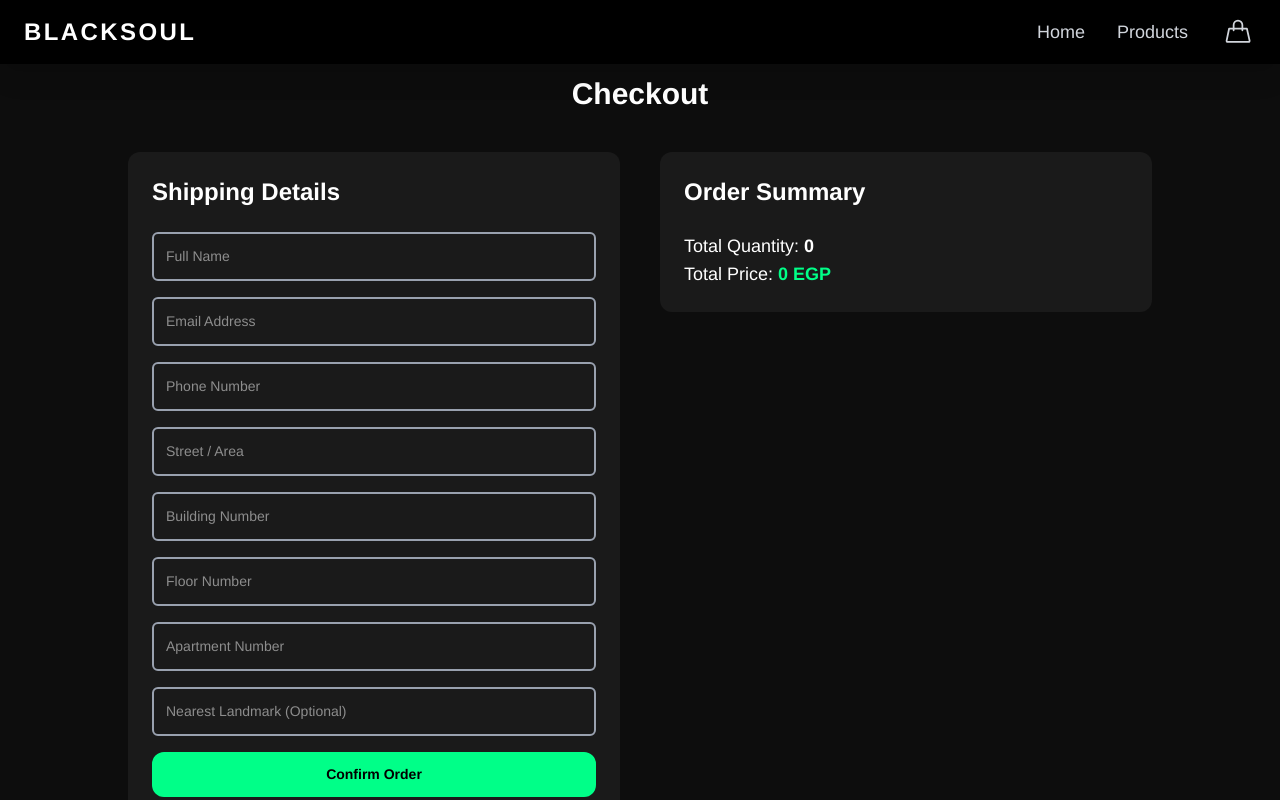
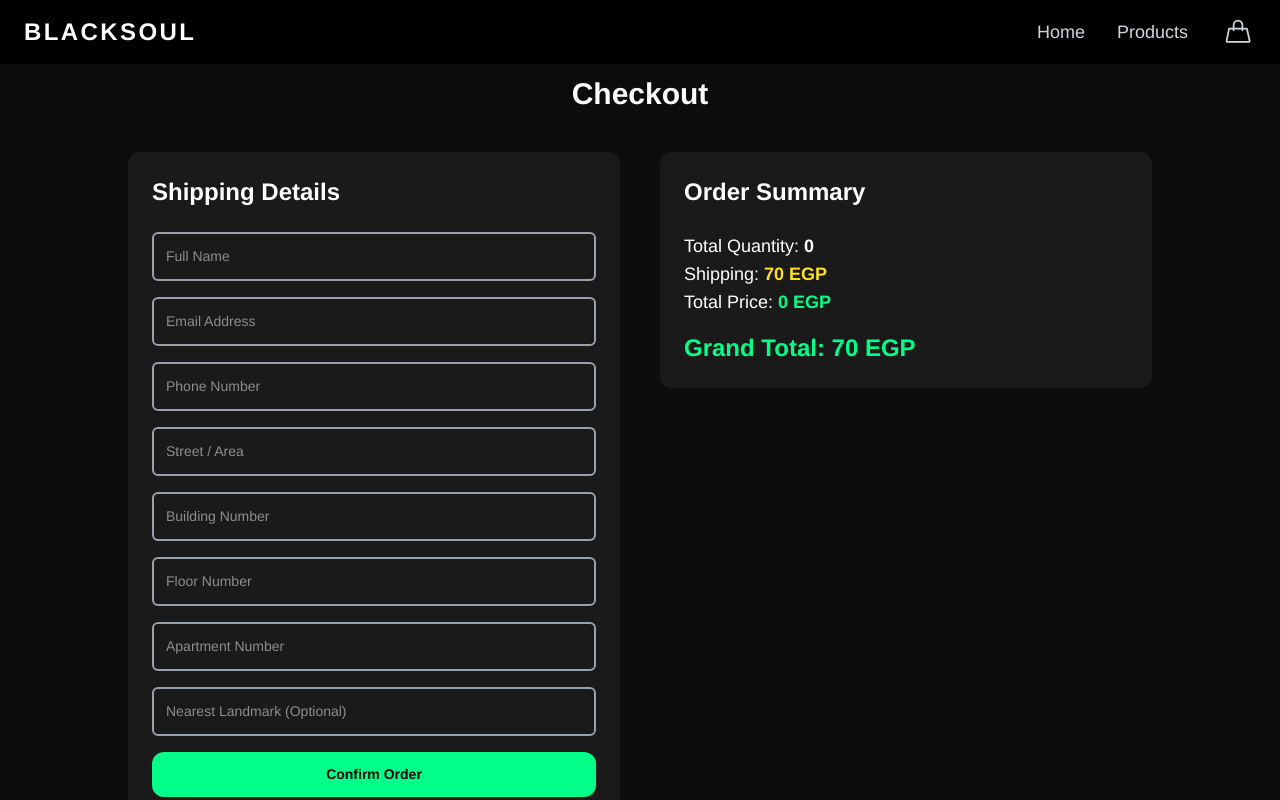
Before and after one commit to MuhamedSherif2/BLACKSOUL, a React (Vite) app: page /buyNow in a window 1280 px wide. Shown: the top 800 px of the page. Built offline with nearby package versions, Linux system fonts and the light colour scheme.

Commit message:
add shipping price

```diff
--- a/src/pages/BuyNowForm.tsx
+++ b/src/pages/BuyNowForm.tsx
@@ -20,6 +20,9 @@ const BuyNowForm = () => {
     0
   );
 
+  const shippingCost = 70;
+  const grandTotal = totalPrice + shippingCost;
+
   const inputClass =
     "p-3 rounded-md border-2 border-gray-400 text-white focus:border-[#00FF88] focus:ring-2 focus:ring-[#00FF88] transition-colors";
 
@@ -34,8 +37,7 @@ const BuyNowForm = () => {
     const cartItems = cart
       .map(
         (item) =>
-          `${item.name} - QTY: ${item.quantity} - Price: ${item.prices[1]?.price || 0
-          } EGP`
+          `${item.name} - QTY: ${item.quantity} - Price: ${item.prices[1]?.price || 0} EGP`
       )
       .join("<br>");
 
@@ -52,6 +54,8 @@ const BuyNowForm = () => {
 
       total_quantity: totalQuantity,
       total_price: totalPrice,
+      shipping_cost: shippingCost,
+      grand_total: grandTotal,
       cart_items: cartItems,
     };
 
@@ -83,7 +87,7 @@ const BuyNowForm = () => {
   if (success)
     return (
       <section className="min-h-screen flex justify-center items-center text-green-600 font-bold text-xl">
-        ✅ Order Sent Successfully!
+        Order Sent Successfully!
       </section>
     );
 
@@ -110,8 +114,9 @@ const BuyNowForm = () => {
           <button
             type="submit"
             disabled={sending}
-            className={`text-black font-semibold py-3 rounded-xl transition-all ${sending ? "bg-gray-500 cursor-not-allowed" : "bg-[#00FF88] hover:bg-[#00CC6F]"
-              }`}
+            className={`text-black font-semibold py-3 rounded-xl transition-all ${
+              sending ? "bg-gray-500 cursor-not-allowed" : "bg-[#00FF88] hover:bg-[#00CC6F]"
+            }`}
           >
             {sending ? "Processing..." : "Confirm Order"}
           </button>
@@ -130,7 +135,14 @@ const BuyNowForm = () => {
 
           <div className="mt-6 text-lg">
             <p>Total Quantity: <strong>{totalQuantity}</strong></p>
+
+            <p>Shipping: <strong className="text-yellow-300">70 EGP</strong></p>
+
             <p>Total Price: <strong className="text-[#00FF88]">{totalPrice} EGP</strong></p>
+
+            <p className="mt-4 text-2xl font-bold text-[#00FF88]">
+              Grand Total: {grandTotal} EGP
+            </p>
           </div>
         </div>
       </div>
--- a/src/pages/ProductDetails.tsx
+++ b/src/pages/ProductDetails.tsx
@@ -104,12 +104,12 @@ const ProductDetails = () => {
                     </h2>
 
                     <div className="flex flex-col sm:flex-row items-start sm:items-center gap-2 sm:gap-4 mb-4">
-                        <p className="line-through text-lg sm:text-xl text-red-600">
+                        <p className="text-lg sm:text-xl text-green-600 ">
                             {filteredProduct.prices[0].price} EGP
                         </p>
-                        <p className="text-green-600 text-xl sm:text-2xl font-semibold">
+                        {/* <p className="text-green-600 text-xl sm:text-2xl font-semibold">
                             {filteredProduct.prices[1].price} EGP
-                        </p>
+                        </p> */}
                     </div>
                     <div className="flex items-center gap-2">
                         <label className="text-white font-medium">Quantity:</label>
```
